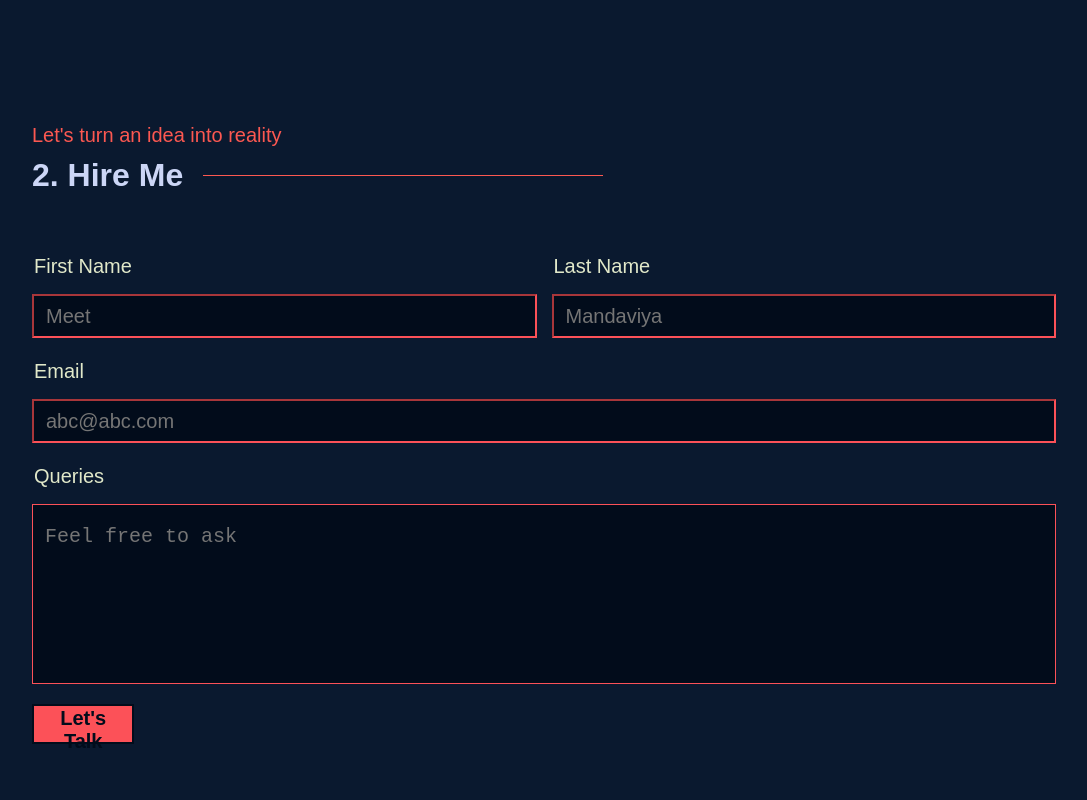
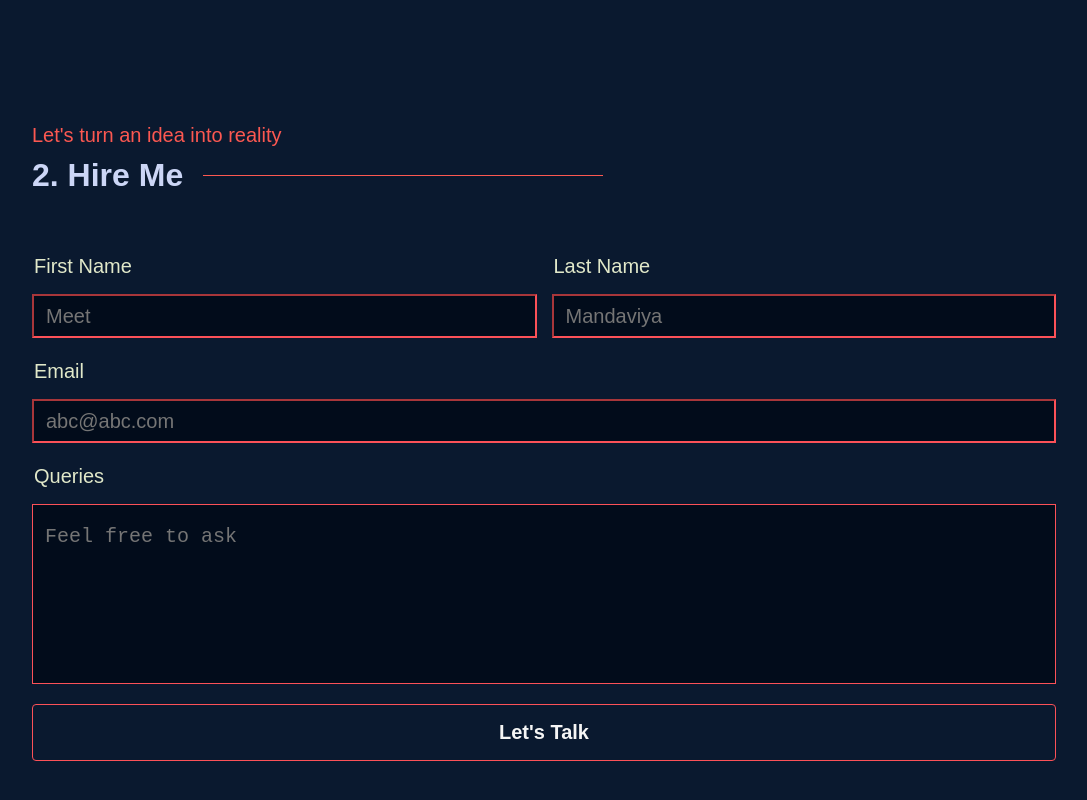
Before and after one commit to codewithmeet/portfolio-next, a Next.js app: page / in a window 1280 px wide. Shown: the part 1418-2218 px from the top of the page, without its empty margins (96-1183 px from the left). Built offline with nearby package versions, Linux system fonts and the light colour scheme.

Commit message:
Submit button

```diff
--- a/components/Footer/index.jsx
+++ b/components/Footer/index.jsx
@@ -13,6 +13,7 @@ import {
   FooterFormTextArea,
 } from "./Footer.style";
 import Heading from "../Heading";
+import Button from "../Button";
 
 /* Todo */
 /**
@@ -56,7 +57,7 @@ const Footer = (props) => {
                 />
               </FooterFormEleWrap>
             </FooterFormEleWrap>
-            <FooterFormSubmit>{`Let's Talk`}</FooterFormSubmit>
+            <Button>{`Let's Talk`}</Button>
           </FooterForm>
         </FooterContainer>
       </Box>
--- a/components/Sidebar/index.jsx
+++ b/components/Sidebar/index.jsx
@@ -74,6 +74,4 @@ const CustomBox = styled.div`
       display: grid;
       transform: translate(0px, 90px);
     `};
-
-  ${(props) => console.log(props.isShown)}
 `;
```
